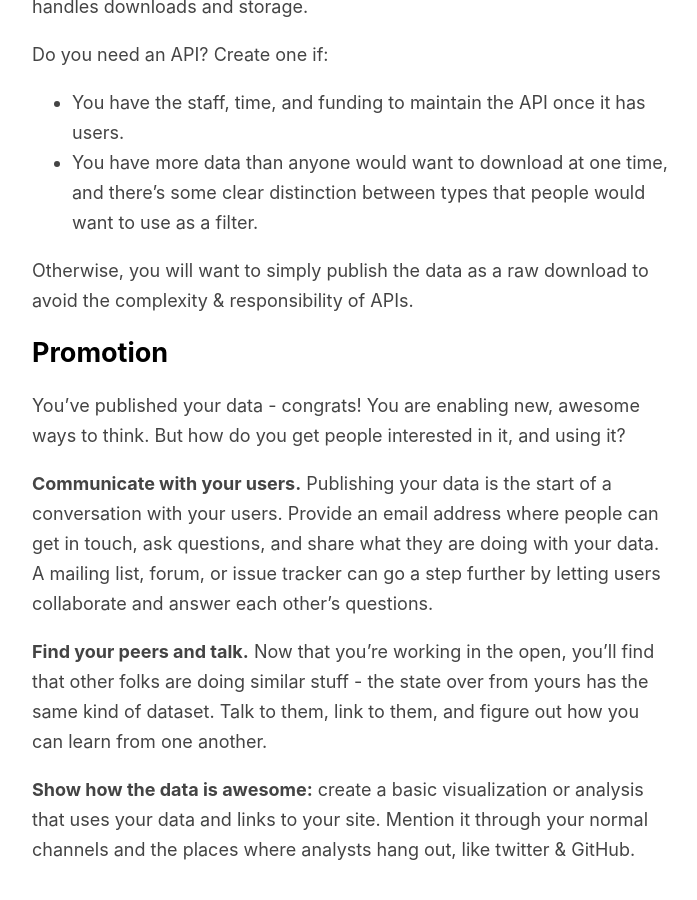
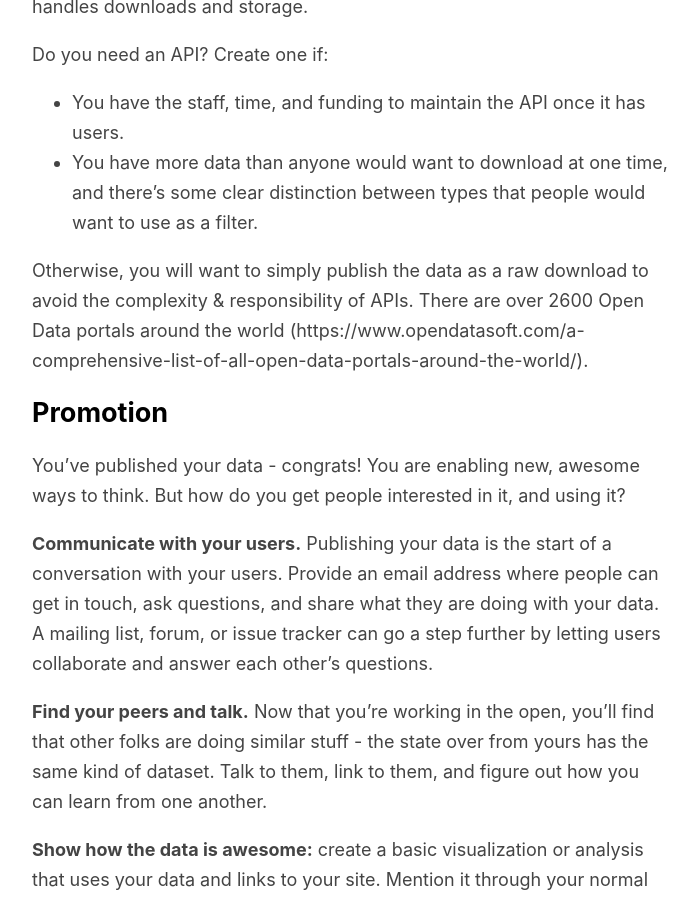
Before and after one commit to tmcw/simpleopendata, a Jekyll site: the page built from index.md, in a window 1280 px wide and 900 px high, scrolled down 3749 px. Shown: the whole window, without its empty margins (288-985 px from the left). Built offline with Jekyll 4.4.1, drawn with Linux system fonts in a browser that asks for light colours; Markdown is read by kramdown in place of the engine named in the settings; comment, search, counter and statistics services are not loaded; our own code applies the rules of GitHub Pages for plain Markdown files.

Commit message:
Update index.md
+"There are over 2600+ Open Data portals around the world"

```diff
--- a/index.md
+++ b/index.md
@@ -79,7 +79,7 @@ Do you need an API? Create one if:
 * You have the staff, time, and funding to maintain the API once it has users.
 * You have more data than anyone would want to download at one time, and there's some clear distinction between types that people would want to use as a filter.
 
-Otherwise, you will want to simply publish the data as a raw download to avoid the complexity & responsibility of APIs.
+Otherwise, you will want to simply publish the data as a raw download to avoid the complexity & responsibility of APIs. There are over 2600 Open Data portals around the world (https://www.opendatasoft.com/a-comprehensive-list-of-all-open-data-portals-around-the-world/).
 
 ## Promotion
 
```
